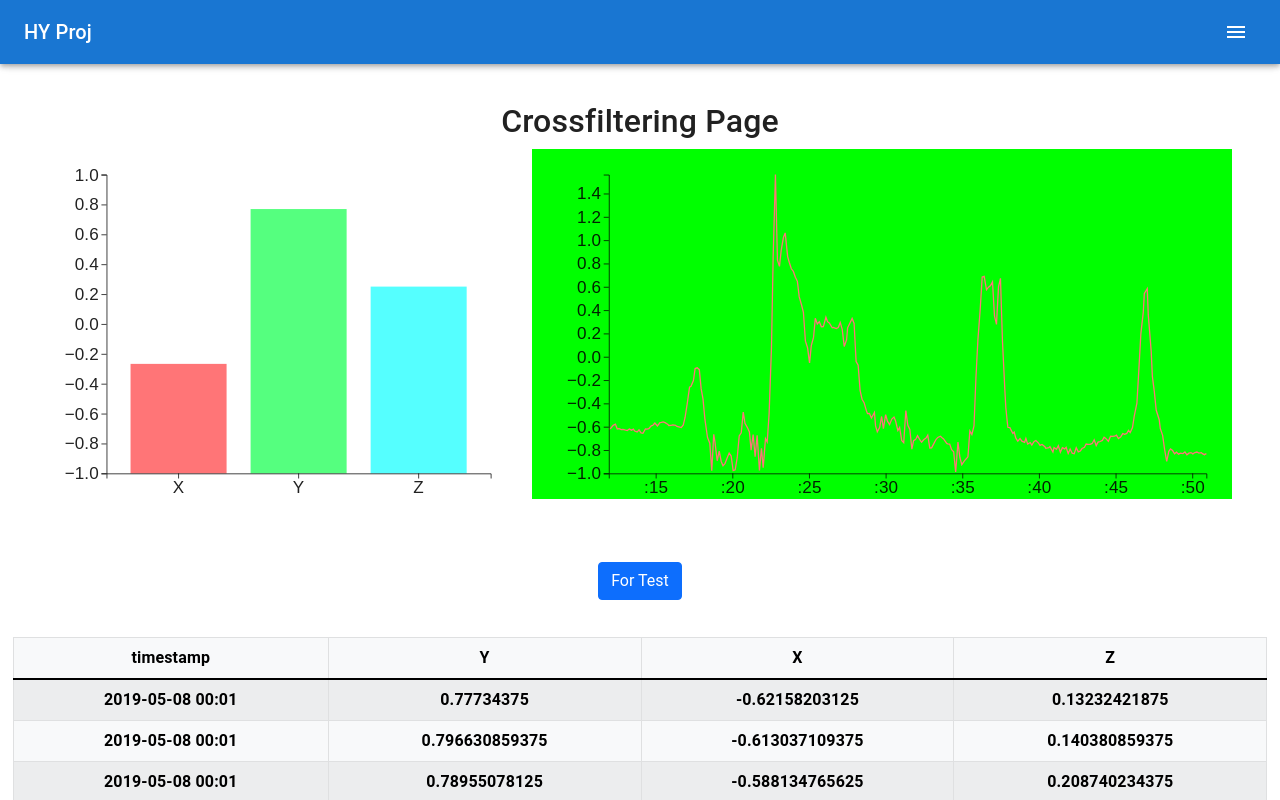
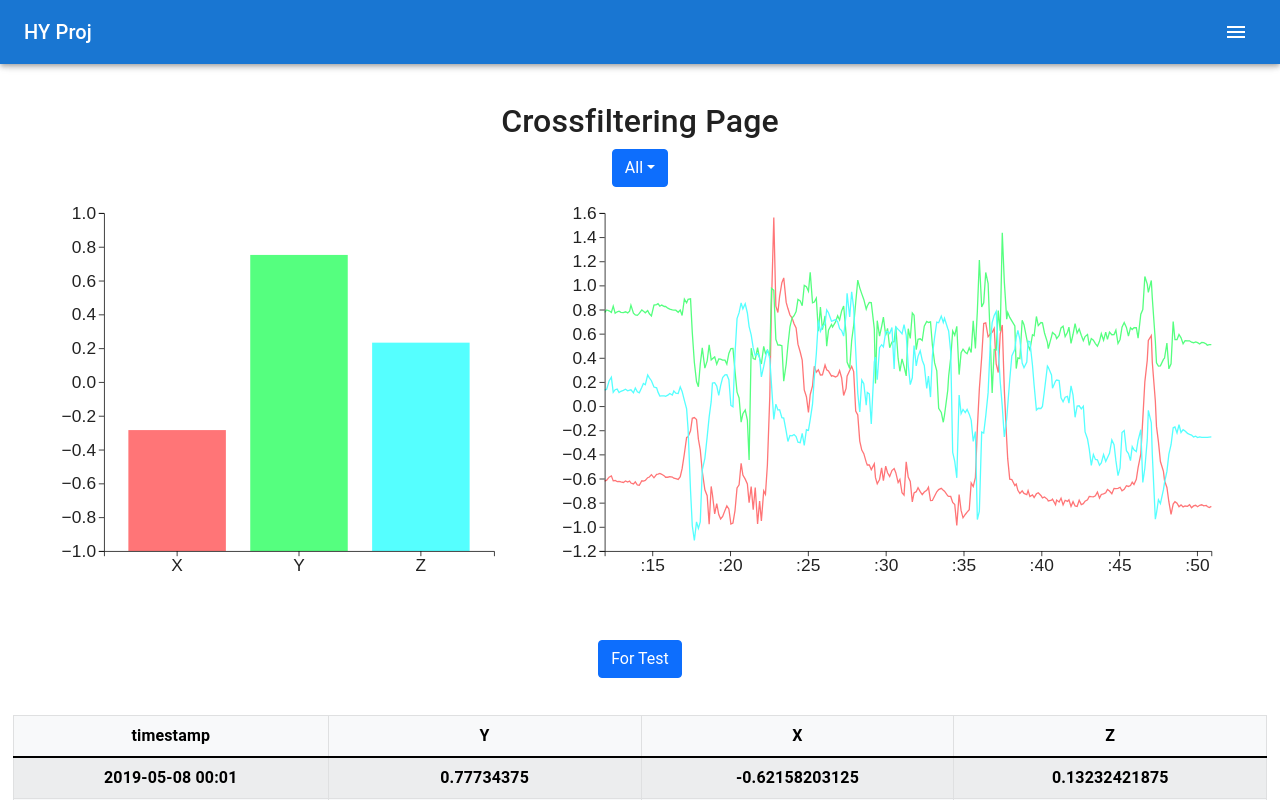
Before and after one commit to emilyelhy/reactd3, a React (Create React App) app: page /crossfiltering in a window 1280 px wide. Shown: the top 800 px of the page. Built offline with nearby package versions, Linux system fonts and the light colour scheme.

Commit message:
Line chart done

```diff
--- a/src/Component/Crossfiltering.js
+++ b/src/Component/Crossfiltering.js
@@ -1,21 +1,25 @@
 import React, { useEffect, useState, useRef } from 'react';
 import * as d3 from 'd3'
-import { Table, Button } from 'react-bootstrap';
+import { Table, Button, Dropdown, DropdownButton } from 'react-bootstrap';
 import 'bootstrap/dist/css/bootstrap.css';
-import { svg } from 'd3';
+
 
 const PATH = "/data/Accelerometer/Accelerometer-test.csv";
-const BAR_HEIGHT = 410;
+const BAR_HEIGHT = 450;
 const BAR_WIDTH = 510;
-const LINE_HEIGHT = 410;
+const LINE_HEIGHT = 450;
 const LINE_WIDTH = 760;
 const MARGIN = { top: 30, bottom: 30, left: 30, right: 30 };
-const COLOR = ["#ff7577", "#55ff7f", "#55ffff"]
+const COLOR = ["#ff7577", "#55ff7f", "#55ffff"];
+const HEADER = ["X", "Y", "Z"];
 
 export default function Crossfiltering() {
     const [data, setData] = useState([]);
+    const [currSelection, setCurrSelection] = useState("All");
+    const [showData, setShowData] = useState([]);
     const d3BarContainer = useRef(null);
     const d3LineContainer = useRef(null);
+    const [header, setHeader] = useState(HEADER);
 
     // import csv as csvData
     useEffect(() => {
@@ -101,20 +105,25 @@ export default function Crossfiltering() {
                 .range([MARGIN.left, LINE_WIDTH - MARGIN.right]);
 
             const y = d3.scaleLinear()
-                .domain([-1, d3.max(data, (d) => {return d.X})])
+                .domain([Math.floor(d3.min([d3.min(data, (d) => { return Number(d.X) }), d3.min(data, (d) => { return Number(d.Y) }), d3.min(data, (d) => { return Number(d.Z) })]) * 10) / 10, Math.ceil(d3.max([d3.max(data, (d) => { return Number(d.X) }), d3.max(data, (d) => { return Number(d.Y) }), d3.max(data, (d) => { return Number(d.Z) })]) * 10) / 10])
                 .range([LINE_HEIGHT - MARGIN.bottom, MARGIN.top]);
 
-            const valueLine = d3.line()
+            const valueLine = [];
+            for (let i = 0; i < HEADER.length; i++) {
+                valueLine.push(d3.line()
                     .x((d) => { return x(d.timestamp); })
-                .y((d) => { return y(d.X); });
+                    .y((d) => { return y(d[HEADER[i]]); }));
+            }
 
+            for (let i = 0; i < HEADER.length; i++) {
                 svg.append("path")
                     .data([data])
                     .attr("class", "line")
                     .attr("fill", "none")
-                .attr("stroke", COLOR[0])
+                    .attr("stroke", COLOR[i])
                     .attr("stroke-width", 1.5)
-                .attr("d", valueLine);
+                    .attr("d", valueLine[i]);
+            }
 
             function xAxis(g) {
                 g.attr("transform", `translate(0, ${LINE_HEIGHT - MARGIN.bottom})`)
@@ -139,22 +148,47 @@ export default function Crossfiltering() {
     const timestampConverter = (timestamp) => {
         var date = new Date(Number(timestamp));
         return date.getFullYear() + "-" + String((date.getMonth() + 1)).padStart(2, '0') + "-" + String(date.getDate()).padStart(2, '0') + " " + String(date.getHours()).padStart(2, '0') + ":" + String(date.getMinutes()).padStart(2, '0');
-    }
+    };
 
     const print = () => {
         console.log(data.columns);
+    };
+
+    const handleCurrSelection = (sel) => {
+        setCurrSelection(sel);
+        if(sel === "All"){
+            setShowData(data);
+            setHeader(HEADER);
         }
+        else {
+            var temp = [];
+            for(let i = 0; i < data.length; i++)
+                temp.push({ sel: data[i][sel], timestamp: data[i]["timestamp"], timeString: data[i]["timeString"]});
+            setHeader(sel);
+            setShowData(temp);
+        }
+
+        // if(ppl === "All") setMargin(MARGIN);
+        // else setMargin({top: 50, bottom: 50, left: 200, right: 200});
+    };
 
     return (
         <div style={{ marginTop: "8%", marginBottom: "3%", marginRight: "1%", marginLeft: "1%" }}>
             <h2>Crossfiltering Page</h2>
+            {data.length > 0 && <DropdownButton id="dropdown-basic-button" title={currSelection} style={{ alignSelf: "flex-end" }} onSelect={(sel) => handleCurrSelection(sel)}>
+                {HEADER.map((h) => {
+                    return <Dropdown.Item eventKey={h} key={h} value={h}>{h}</Dropdown.Item>
+                })}
+                <Dropdown.Divider />
+                <Dropdown.Item eventKey="All" value="All">All</Dropdown.Item>
+            </DropdownButton>}
             <div style={{ display: "flex", justifyContent: "space-evenly", marginBottom: "5%" }}>
                 {data.length > 0 &&
                     <svg height={BAR_HEIGHT} width={BAR_WIDTH} ref={d3BarContainer}>
                     </svg>
                 }
                 {data.length > 0 &&
-                    <svg height={LINE_HEIGHT} width={LINE_WIDTH} ref={d3LineContainer} style={{ backgroundColor: "#00ff00" }}>
+                    <svg height={LINE_HEIGHT} width={LINE_WIDTH} ref={d3LineContainer}>
                     </svg>
                 }
             </div>
```
Lines whose indentation alone changed are shown as unchanged.
